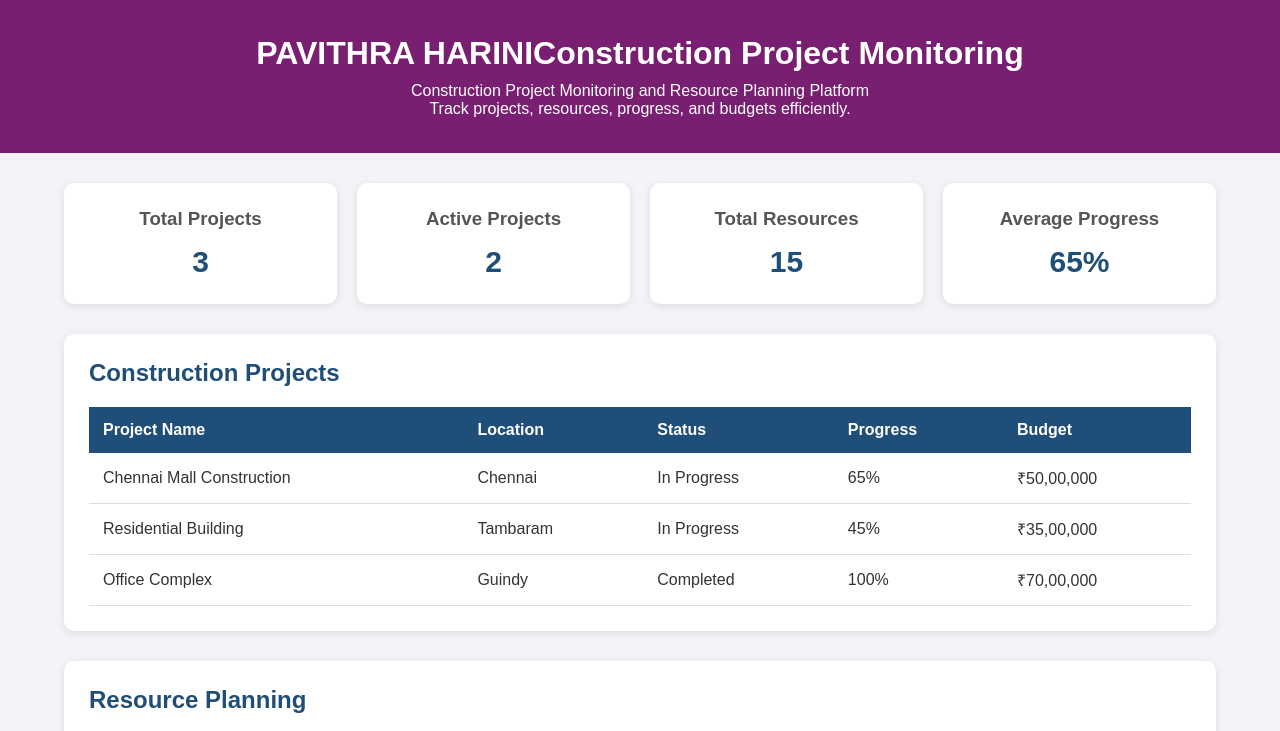
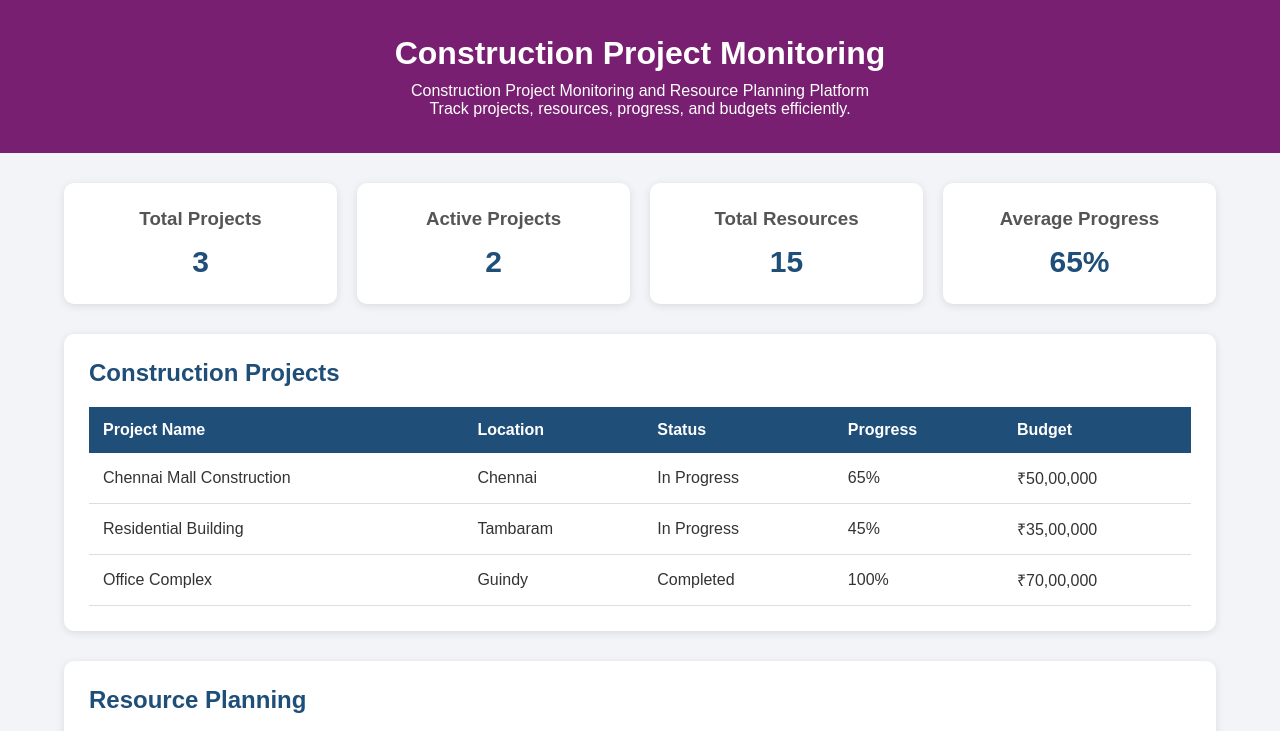
Before and after one commit to harinipalani929/construction-project, a plain HTML site: page frontend/index.html in a window 1280 px wide. Shown: the top 731 px of the page. Drawn offline with Linux system fonts and the light colour scheme; no server answers.

Commit message:
Remove name from header in index.html

```diff
--- a/frontend/index.html
+++ b/frontend/index.html
@@ -13,7 +13,7 @@
 <body>
 
     <header>
-        <h1>PAVITHRA HARINIConstruction Project Monitoring</h1>
+        <h1>Construction Project Monitoring</h1>
         <p>Construction Project Monitoring and Resource Planning Platform</p>
         <p>Track projects, resources, progress, and budgets efficiently.</p>
     </header>
```
